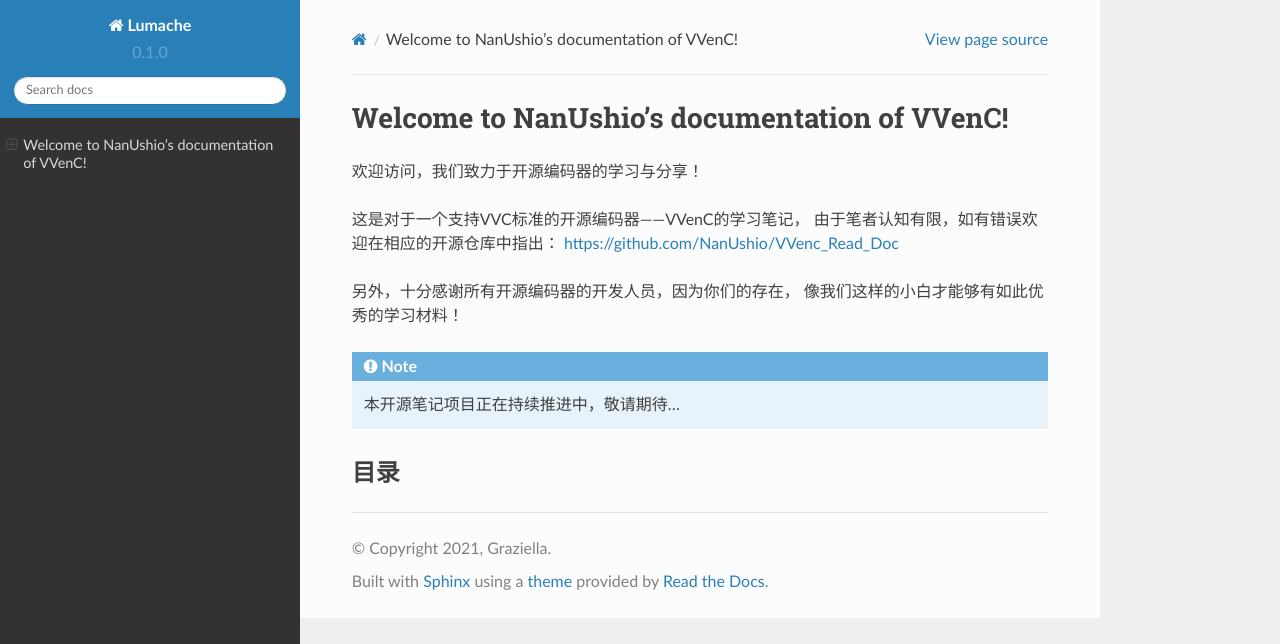
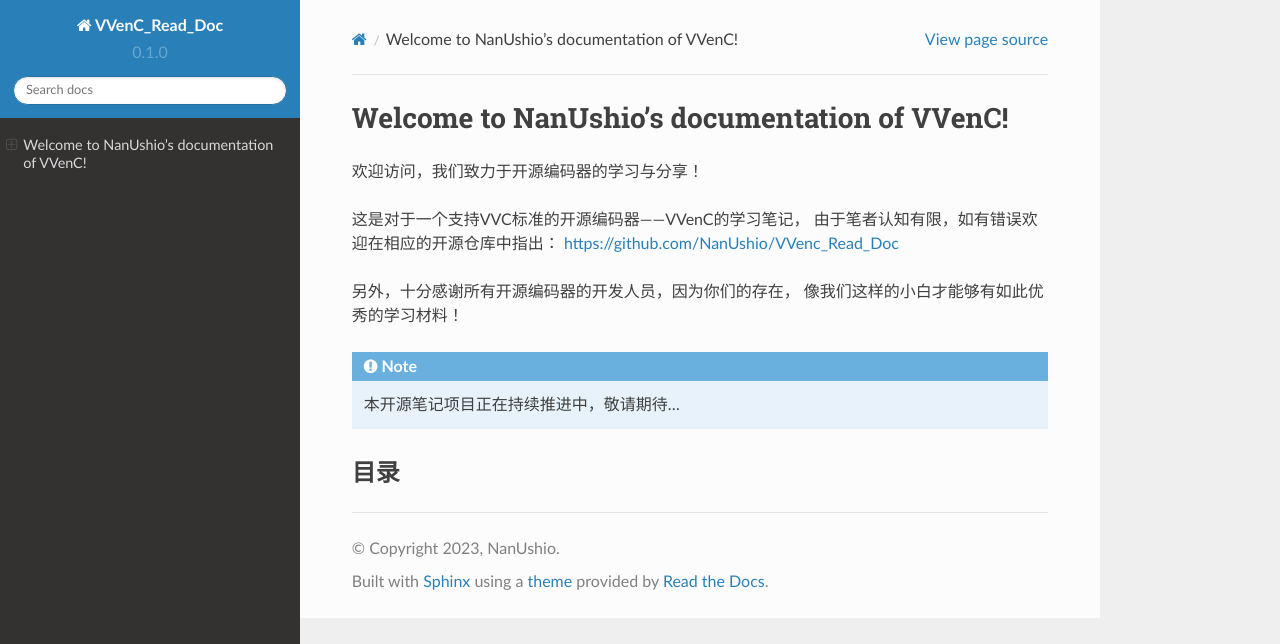
Before and after one commit to NanUshio/VVenc_Read_Doc, a Sphinx documentation site: the page built from docs/source/index.rst, in a window 1280 px wide. Shown: the top 644 px of the page. Built offline with Sphinx 7.4.7 and the Read the Docs theme 2.0.0, drawn with Linux system fonts in a browser that asks for light colours; pages that are not in the unit, such as notebooks, are missing from menus.

Commit message:
major src update, modified project information

```diff
--- a/docs/source/conf.py
+++ b/docs/source/conf.py
@@ -2,9 +2,9 @@
 
 # -- Project information
 
-project = 'Lumache'
-copyright = '2021, Graziella'
-author = 'Graziella'
+project = 'VVenC_Read_Doc'
+copyright = '2023, NanUshio'
+author = 'NanUshio'
 
 release = '0.1'
 version = '0.1.0'
```
